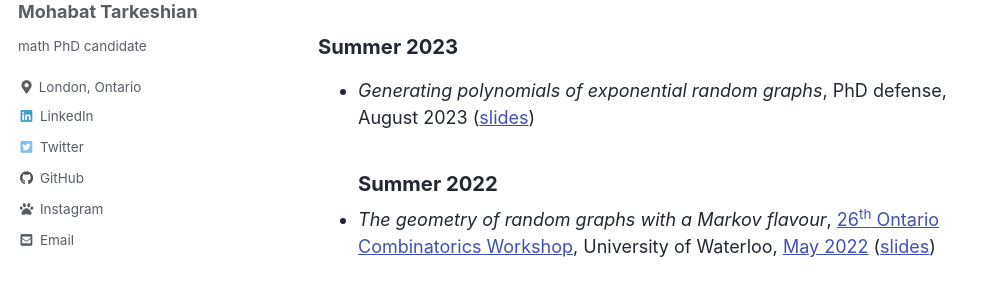
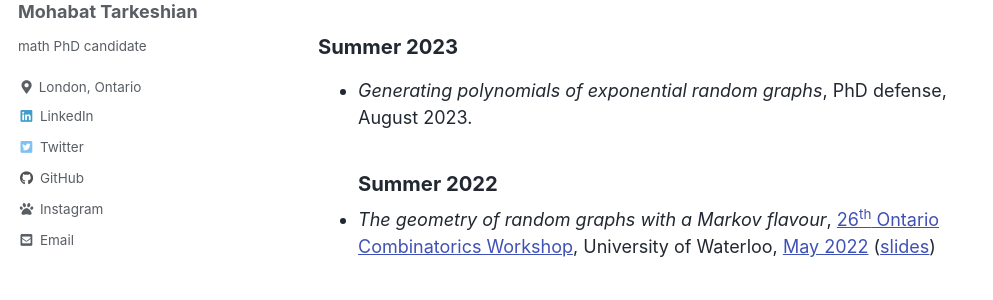
Before and after one commit to mohabatt/mohabatt.github.io, a Jekyll site: the page built from research.md, in a window 1280 px wide and 900 px high, scrolled down 917 px. Shown: the part 180-480 px from the top of the window, without its empty margins (0-993 px from the left). Built offline with Jekyll 4.4.1, drawn with Linux system fonts in a browser that asks for light colours; cached includes are drawn as plain includes.

Commit message:
Update research.md

```diff
--- a/research.md
+++ b/research.md
@@ -14,7 +14,7 @@ I'm currently thinking about [exponential random graph models](https://en.wikipe
 
 ## Talks
 ### Summer 2023
-- *Generating polynomials of exponential random graphs*, PhD defense, August 2023 ([slides](/files/handout-generating polynomials of exponential random graphs.pdf))
+- *Generating polynomials of exponential random graphs*, PhD defense, August 2023.
 ### Summer 2022
 - *The geometry of random graphs with a Markov flavour*, [26<sup>th</sup> Ontario Combinatorics Workshop](http://www.fields.utoronto.ca/activities/21-22/combinatorics), University of Waterloo, [May 2022](/files/OCW-picture.jpg) ([slides](/files/OCW-slides.pdf))
 
```
